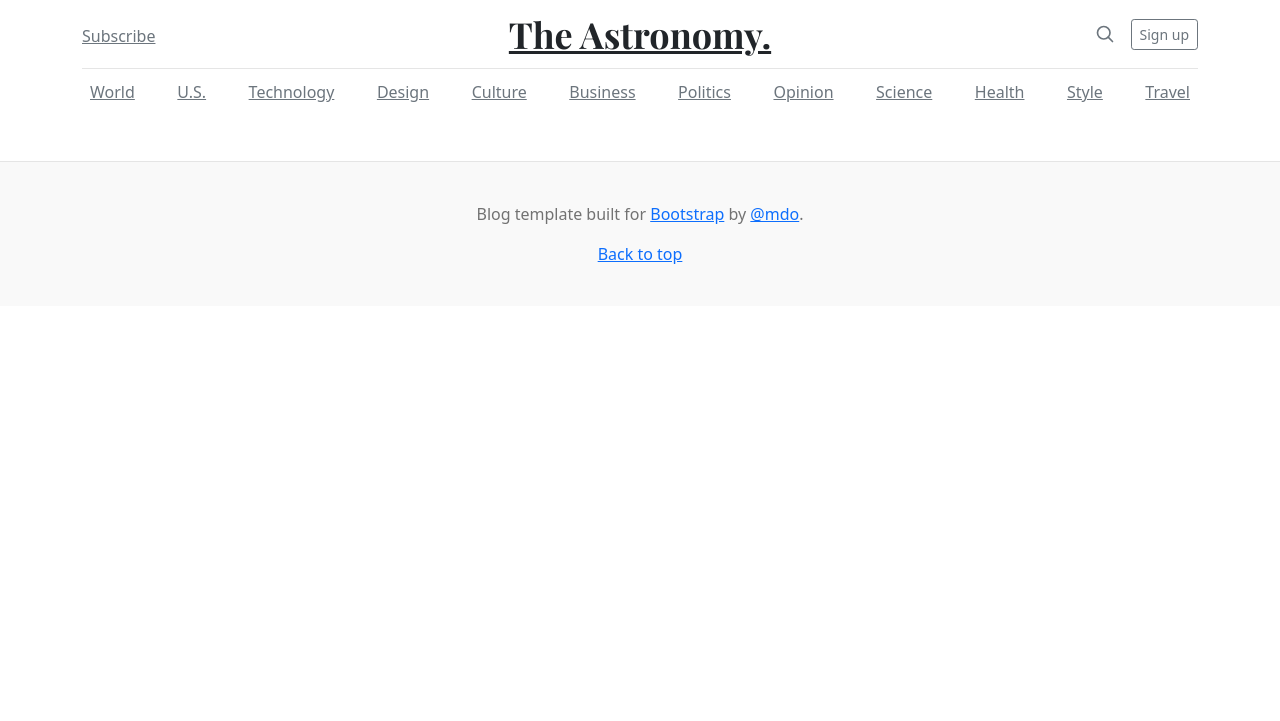
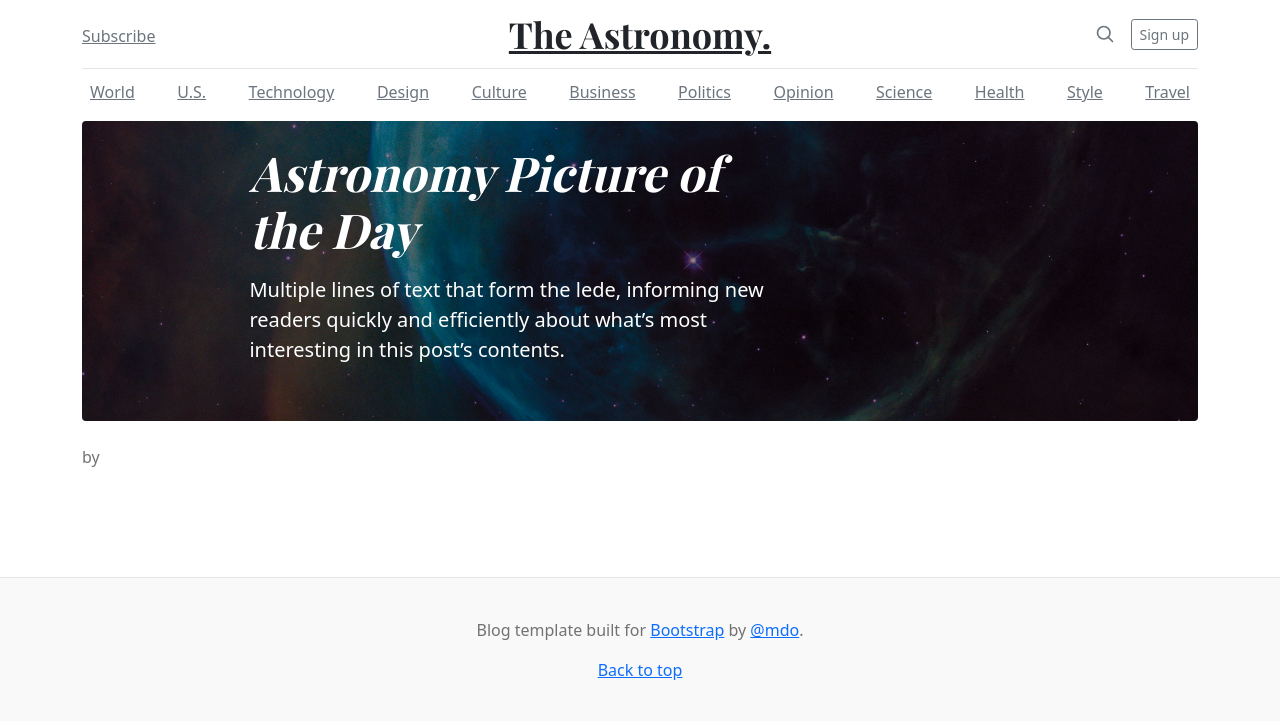
Before and after one commit to ChristianNagata/astronomy_site, a Django app: page /APOD/ in a window 1280 px wide. Shown: the top 721 px of the page. Run offline with Django 4.2, Linux system fonts and the light colour scheme; data that the repository does not hold is empty; some libraries are stand-ins or nearby versions.

Commit message:
refatoração de templates

```diff
--- a/templates/apod.html
+++ b/templates/apod.html
@@ -3,10 +3,29 @@
 
 
 {% block header %}
+  <!--Carousel-->
+  <div id="carouselExampleCaptions" class="carousel" data-bs-ride="carousel">
+    <div class="carousel-inner mb-4">
+      <div class="carousel-item active">
+        <img src="{% static 'assets/img/NASA-banner.jpg' %}" class="d-block w-100 rounded img-banner" alt="...">
+        <div class="carousel-caption d-none d-md-block">
+            <div class="col-md-8 px-0" style="text-align: left;">
+              <h1 class="display-4 fst-italic">Astronomy Picture of the Day</h1>
+              <p class="lead my-3">Multiple lines of text that form the lede, informing new readers quickly and efficiently about what’s most interesting in this post’s contents.</p>
+            </div>
+        </div>
+      </div>
+  </div>
 {% endblock header %}
 
 
 {% block content %}
-    <img src="{{ apod.hdurl }}" alt="">
-    <p>{{ apod.explanation }}</p>
+<article class="blog-post">
+    <h2 class="blog-post-title">{{ apod.title }}</h2>
+    <p class="blog-post-meta">{{ apod.date }} by <a href="#">{{ apod.copyright }}</a></p>
+    <div class="container">
+        <img src="{{ apod.hdurl }}" class="w-100 rounded img-fluid" alt="">
+        <p>{{ apod.explanation }}</p>
+    </div>
+</article>
 {% endblock content %}
--- a/templates/base.html
+++ b/templates/base.html
@@ -18,8 +18,9 @@
 
         <style>
         .img-banner {
-            height: 335px;;
+            height: 300px;;
             object-fit: cover;
+            filter: brightness(55%);
         }
 
         .bd-placeholder-img {
@@ -52,7 +53,7 @@
                     <a class="link-secondary" href="#">Subscribe</a>
                 </div>
                 <div class="col-4 text-center">
-                    <a class="blog-header-logo text-dark" href="#">The Astronomy.</a>
+                    <a class="blog-header-logo text-dark" href="{% url 'index' %}">The Astronomy.</a>
                 </div>
                 <div class="col-4 d-flex justify-content-end align-items-center">
                     <a class="link-secondary" href="#" aria-label="Search">
--- a/templates/index.html
+++ b/templates/index.html
@@ -11,7 +11,6 @@
             <div class="col-md-8 px-0" style="text-align: left;">
               <h1 class="display-4 fst-italic">Stay informed about the Universe</h1>
               <p class="lead my-3">Multiple lines of text that form the lede, informing new readers quickly and efficiently about what’s most interesting in this post’s contents.</p>
-              <p class="lead mb-0"><a href="#" class="text-white fw-bold">Continue reading...</a></p>
             </div>
         </div>
       </div>
```
